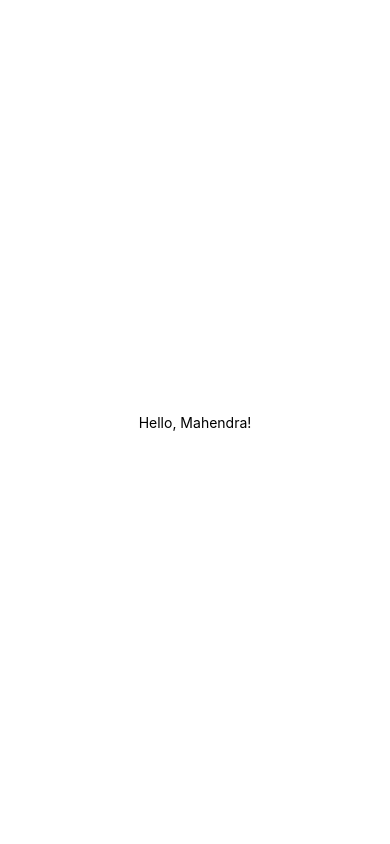
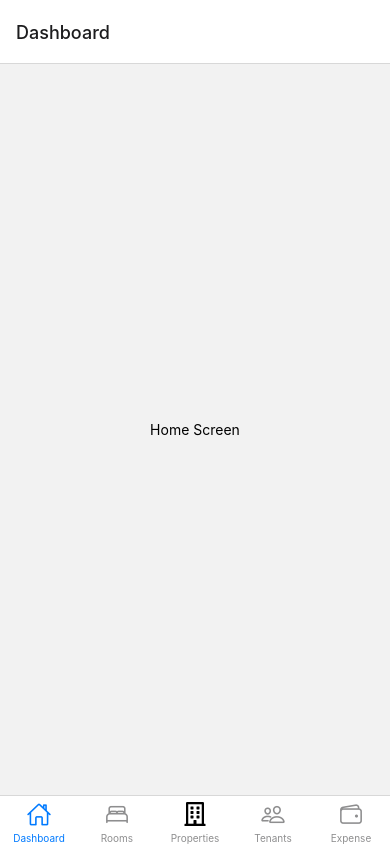
Before and after one commit to Balu667/PG-MB-UI, a React Native app: screen /Dashboard in a window 390 px wide. Built offline with nearby package versions, Linux system fonts and the light colour scheme.

Commit message:
setup the basic navigation

```diff
--- a/App.js
+++ b/App.js
@@ -1,12 +1,19 @@
 import { StatusBar } from 'expo-status-bar';
 import { StyleSheet, Text, View } from 'react-native';
+import { NavigationContainer } from "@react-navigation/native";
+import { QueryClient, QueryClientProvider } from "@tanstack/react-query";
+import BottomTabNavigator from './navigation/BottomNavigator';
+
+const queryClient = new QueryClient();
 
 export default function App() {
   return (
-    <View style={styles.container}>
-      <Text>Hello, Mahendra!</Text>
-      <StatusBar style="auto" />
-    </View>
+    <QueryClientProvider client={queryClient}>
+      <NavigationContainer>
+        <BottomTabNavigator />
+      </NavigationContainer>
+      {/* <ReactQueryDevtools initialIsOpen={true} /> */}
+    </QueryClientProvider>
   );
 }
 
--- /dev/null
+++ b/navigation/BottomNavigator.js
@@ -0,0 +1,45 @@
+import React from "react";
+import { createBottomTabNavigator } from "@react-navigation/bottom-tabs";
+import { Ionicons, FontAwesome5 } from "@expo/vector-icons";
+import HomeScreen from "../screens/HomeScreen";
+import TenantScreen from "../screens/TenantScreen";
+import RoomScreen from "../screens/RoomScreen";
+import PropertyScreen from "../screens/PropertyScreen";
+import ExpenseScreen from "../screens/ExpenseScreen";
+
+const Tab = createBottomTabNavigator();
+
+const BottomTabNavigator = () => {
+  return (
+    <Tab.Navigator
+      screenOptions={({ route }) => ({
+        tabBarIcon: ({ color, size }) => {
+          let iconName;
+
+          if (route.name === "Dashboard") {
+            iconName = "home-outline"; // Example icon for Dashboard
+          } else if (route.name === "Rooms") {
+            iconName = "bed-outline"; // Example icon for Rooms
+          } else if (route.name === "Properties") {
+            iconName = "location-outline"; // Example icon for Properties
+            return <FontAwesome5 name="building" size={24} color="black" />;
+          } else if (route.name === "Tenants") {
+            iconName = "people-outline"; // Example icon for Tenants
+          } else if (route.name === "Expense") {
+            iconName = "wallet-outline"; // Example icon for Expense
+          }
+
+          return <Ionicons name={iconName} size={size} color={color} />;
+        },
+      })}
+    >
+      <Tab.Screen name="Dashboard" component={HomeScreen} />
+      <Tab.Screen name="Rooms" component={PropertyScreen} />
+      <Tab.Screen name="Properties" component={RoomScreen} />
+      <Tab.Screen name="Tenants" component={TenantScreen} />
+      <Tab.Screen name="Expense" component={ExpenseScreen} />
+    </Tab.Navigator>
+  );
+};
+
+export default BottomTabNavigator;
--- /dev/null
+++ b/screens/ExpenseScreen.js
@@ -0,0 +1,19 @@
+// src/screens/HomeScreen.js
+import React from "react";
+import { View, Text, StyleSheet } from "react-native";
+
+const ExpenseScreen = () => (
+  <View style={styles.container}>
+    <Text>Expense Screen</Text>
+  </View>
+);
+
+const styles = StyleSheet.create({
+  container: {
+    flex: 1,
+    alignItems: "center",
+    justifyContent: "center",
+  },
+});
+
+export default ExpenseScreen;
--- /dev/null
+++ b/screens/HomeScreen.js
@@ -0,0 +1,19 @@
+// src/screens/HomeScreen.js
+import React from "react";
+import { View, Text, StyleSheet } from "react-native";
+
+const HomeScreen = () => (
+  <View style={styles.container}>
+    <Text>Home Screen</Text>
+  </View>
+);
+
+const styles = StyleSheet.create({
+  container: {
+    flex: 1,
+    alignItems: "center",
+    justifyContent: "center",
+  },
+});
+
+export default HomeScreen;
--- /dev/null
+++ b/screens/PropertyScreen.js
@@ -0,0 +1,19 @@
+// src/screens/HomeScreen.js
+import React from "react";
+import { View, Text, StyleSheet } from "react-native";
+
+const PropertyScreen = () => (
+  <View style={styles.container}>
+    <Text>Property Screen</Text>
+  </View>
+);
+
+const styles = StyleSheet.create({
+  container: {
+    flex: 1,
+    alignItems: "center",
+    justifyContent: "center",
+  },
+});
+
+export default PropertyScreen;
--- /dev/null
+++ b/screens/RoomScreen.js
@@ -0,0 +1,19 @@
+// src/screens/HomeScreen.js
+import React from "react";
+import { View, Text, StyleSheet } from "react-native";
+
+const RoomScreen = () => (
+  <View style={styles.container}>
+    <Text>Room Screen</Text>
+  </View>
+);
+
+const styles = StyleSheet.create({
+  container: {
+    flex: 1,
+    alignItems: "center",
+    justifyContent: "center",
+  },
+});
+
+export default RoomScreen;
--- /dev/null
+++ b/screens/TenantScreen.js
@@ -0,0 +1,19 @@
+// src/screens/HomeScreen.js
+import React from "react";
+import { View, Text, StyleSheet } from "react-native";
+
+const TenantScreen = () => (
+  <View style={styles.container}>
+    <Text>Tenant Screen</Text>
+  </View>
+);
+
+const styles = StyleSheet.create({
+  container: {
+    flex: 1,
+    alignItems: "center",
+    justifyContent: "center",
+  },
+});
+
+export default TenantScreen;
```
Also changed, not shown: package.json (+8 -1 lines), 1 other file (tests, documents, lock files or other folders).
